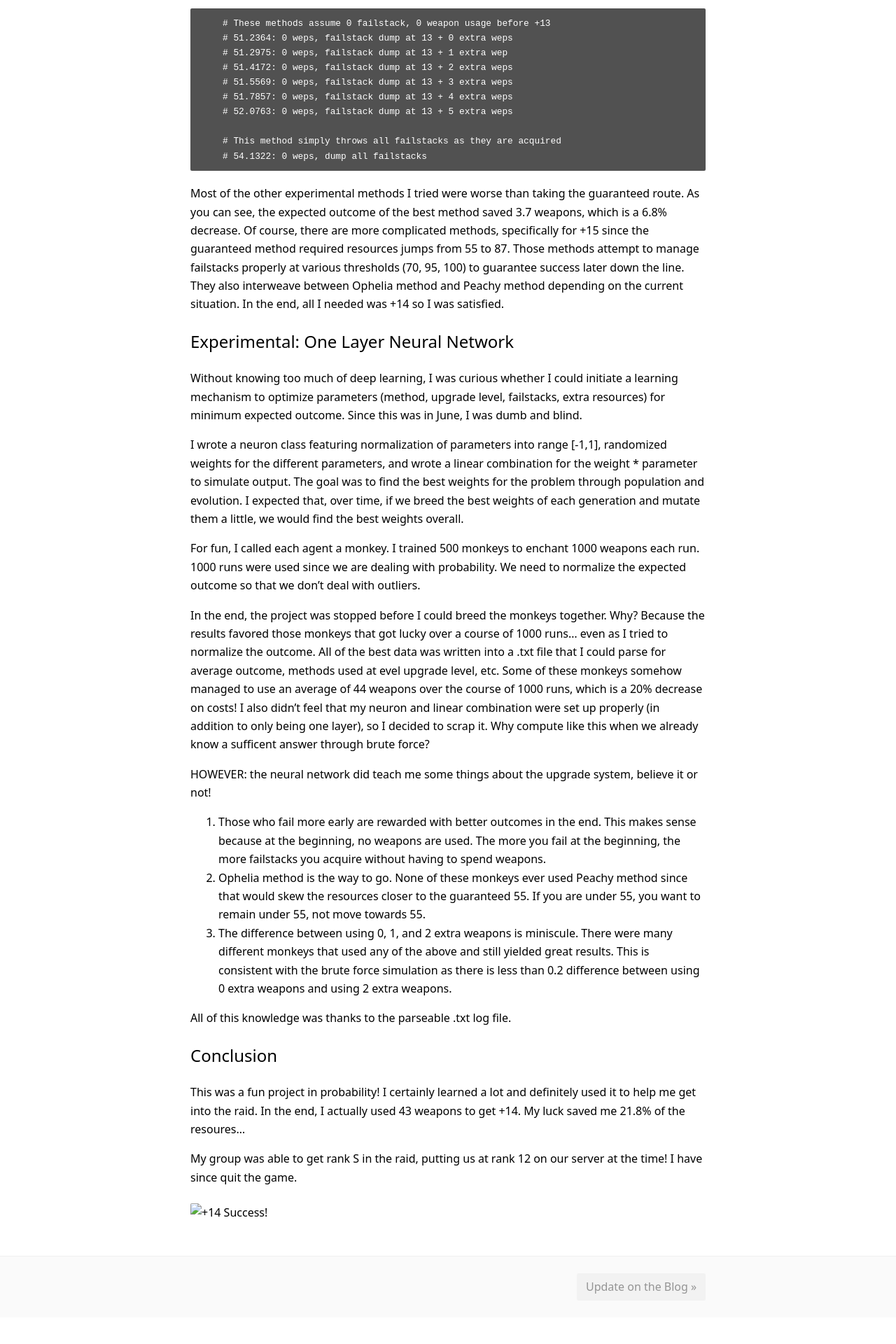
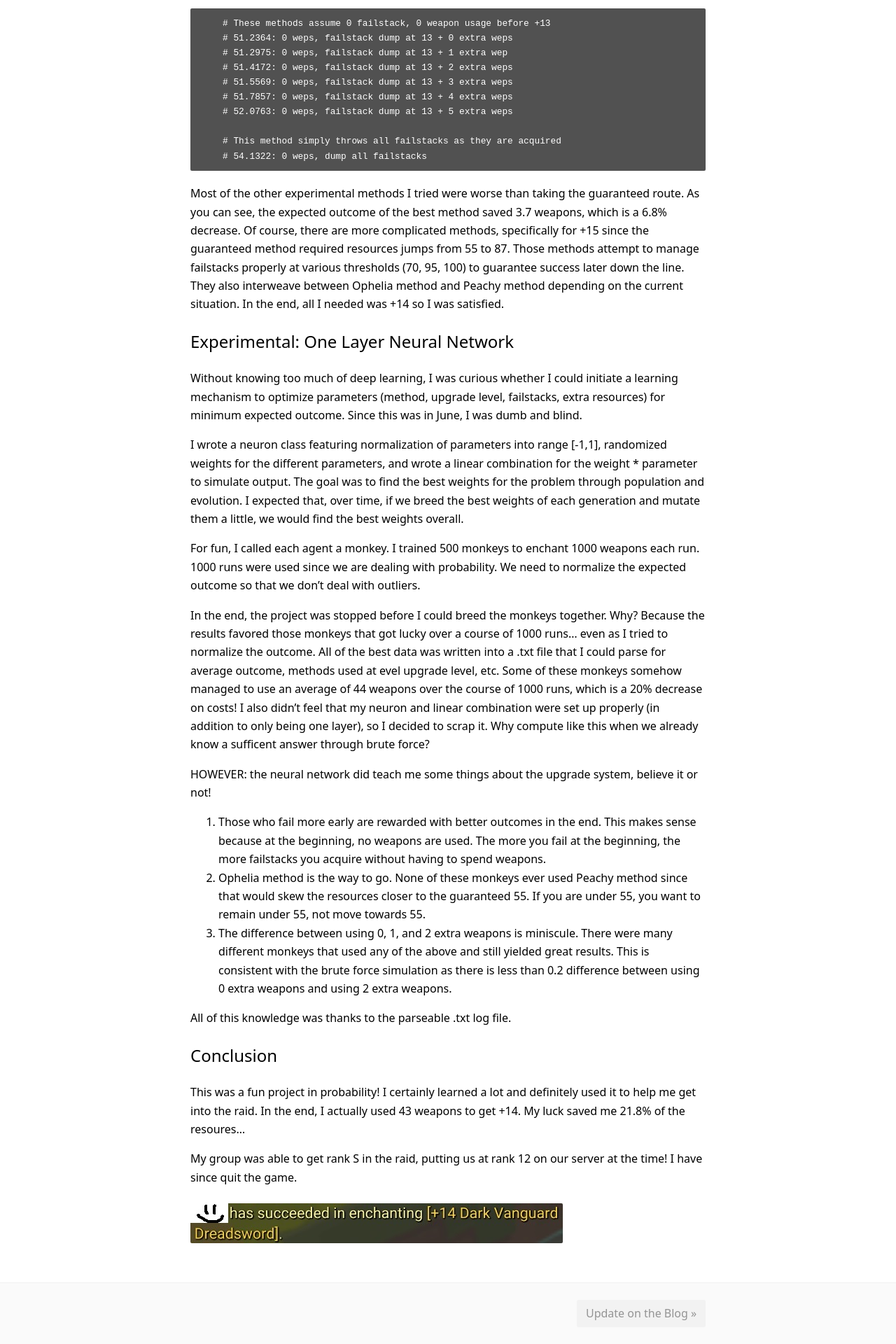
Before and after one commit to NguyenJus/blog, a Jekyll site: the page built from _posts/2019-08-15-Enchanting-Simulation-MapleStory2.md, in a window 1280 px wide. Shown: the part 2267-4187 px from the top of the page at 70% size. Built offline with Jekyll 4.4.1, drawn with Linux system fonts in a browser that asks for light colours; before the commit the page ends 4149 px from its top, so only the background shows below that.

Commit message:
try to fix img

```diff
--- a/_config.yml
+++ b/_config.yml
@@ -3,6 +3,7 @@
 description: "My Journal and Journey"
 
 # Jekyll settings
+url: https://nguyenjus.github.io
 baseurl: /blog
 permalink: /:title/          # see https://jekyllrb.com/docs/permalinks/
 paginate: 5                  # number of articles per page, remove to disable pagination
--- a/_posts/2019-08-15-Enchanting-Simulation-MapleStory2.md
+++ b/_posts/2019-08-15-Enchanting-Simulation-MapleStory2.md
@@ -7,7 +7,7 @@
 
 Over a month ago, I was rushing to get entry into Blackshard Nexus, the final raid in [MapleStory2](http://maplestory2.nexon.net/en) at the time. The raid required a specific level of upgraded gear that needed to be acquired in a small amount of time. Although upgrade systems are all luck, we can manipulate the expected probabilities to our favor and have, overall, a better chance at making cuts. To do this, I simulated the game's enchantment system and threw millions of runs at it! I can't say that the outcome helped me exactly since it's all an RNG system, but it certainly helped me pick a method to enchant my items with. In the end, I made it in and cleared the raid on my first week! (my username is hidden)
 
-![+14 Success!]({{ site.baseurl }}/assets/img/EnchantSuccess2.jpg)
+![+14 Success!]({{ "/assets/img/EnchantSuccess2.jpg" | absolute_url }})
 
 
 
@@ -106,4 +106,4 @@
 
 My group was able to get rank S in the raid, putting us at rank 12 on our server at the time! I have since quit the game.
 
-![+14 Success!]({{ site.baseurl }}/blog/assets/img/EnchantSuccess.jpg)
+![+14]({{ "/assets/img/EnchantSuccess2.jpg" | absolute_url }})
```
Also changed, not shown: 13 other files.
